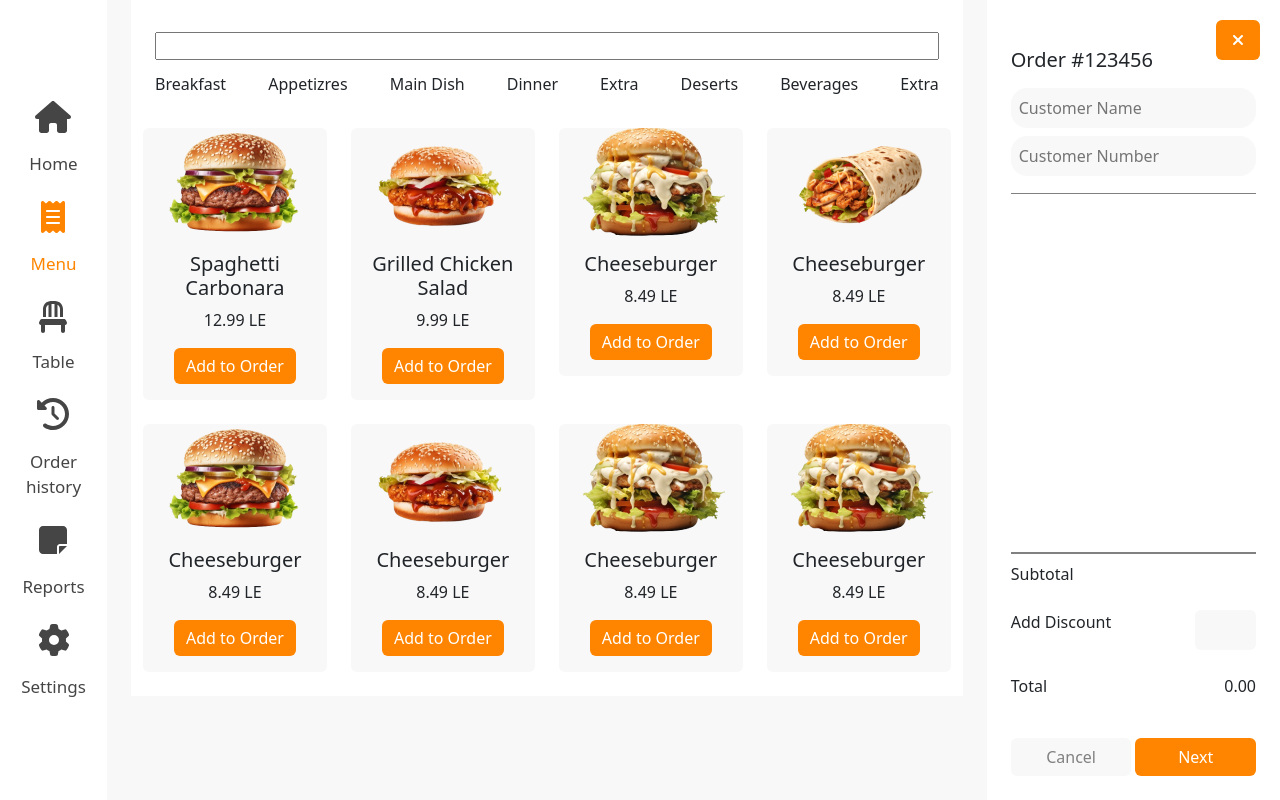
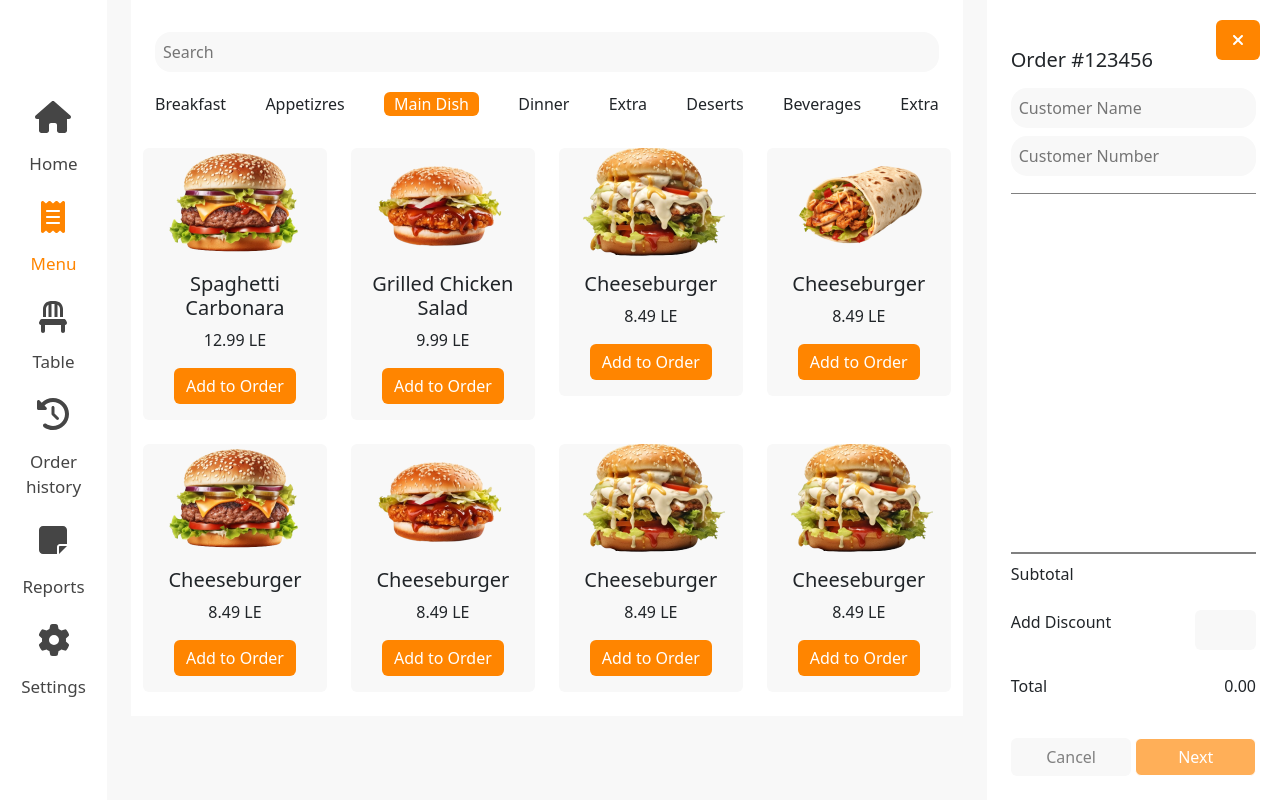
Before and after one commit to Zeyad-Hegazy/food-beverage, a React (Vite) app: page / in a window 1280 px wide. Built offline with nearby package versions, Linux system fonts and the light colour scheme.

Commit message:
change inputs color

```diff
--- a/src/components/Navigation.jsx
+++ b/src/components/Navigation.jsx
@@ -4,12 +4,26 @@ const Navigation = () => {
 	return (
 		<div className="bg-white me-4 ms-4">
 			<Navbar data-bs-theme="light" className="w-100">
-				<input type="search" className="w-100 me-4 ms-4 mt-4" />
+				<input
+					type="text"
+					className="w-100 rounded-4 border-0 p-2 my-2 me-4 ms-4 mt-4"
+					placeholder="Search"
+					name="name"
+					style={{ outline: "none", color: "black", background: "#F8F8F8" }}
+				/>
 			</Navbar>
-			<div className="d-flex justify-content-between align-content-center mt-1 pb-2 me-4 ms-4 flex-wrap gap-4">
+			<div className="d-flex justify-content-between align-content-center mt-1 pb-2 me-4 ms-4 flex-wrap">
 				<div>Breakfast</div>
 				<div>Appetizres</div>
-				<div>Main Dish</div>
+				<div
+					className="rounded-2 text-white"
+					style={{
+						background: "#ff8500",
+						paddingInline: "10px",
+					}}
+				>
+					Main Dish
+				</div>
 				<div>Dinner</div>
 				<div>Extra</div>
 				<div>Deserts</div>
--- a/src/components/ReserveForm.jsx
+++ b/src/components/ReserveForm.jsx
@@ -26,28 +26,28 @@ const ReserveForm = ({ selectedTable, handleReserveClick }) => {
 					className="w-100 rounded-4 border-0 p-2 my-2 mt-4"
 					placeholder="Name"
 					name="name"
-					style={{ outline: "none", color: "#C6C6C6" }}
+					style={{ outline: "none", color: "black" }}
 				/>
 				<input
 					type="text"
 					className="w-100 rounded-4 border-0 p-2 my-2"
 					placeholder="Number"
 					name="number"
-					style={{ outline: "none", color: "#C6C6C6" }}
+					style={{ outline: "none", color: "black" }}
 				/>
 				<input
 					type="text"
 					className="w-100 rounded-4 border-0 p-2 my-2"
 					placeholder="Time"
 					name="time"
-					style={{ outline: "none", color: "#C6C6C6" }}
+					style={{ outline: "none", color: "black" }}
 				/>
 				<textarea
 					type="text"
 					className="w-100 rounded-4 border-0 p-2 my-2"
 					placeholder="Order"
 					name="order"
-					style={{ outline: "none", color: "#C6C6C6", resize: "none" }}
+					style={{ outline: "none", color: "black", resize: "none" }}
 				/>
 
 				<div className="align-self-end d-flex gap-4 mt-4">
--- a/src/pages/Cart.jsx
+++ b/src/pages/Cart.jsx
@@ -23,13 +23,13 @@ const CartOrderStep = ({
 					type="text"
 					className="w-100 rounded-4 border-0 p-2"
 					placeholder="Customer Name"
-					style={{ outline: "none", background: "#F8F8F8", color: "#C6C6C6" }}
+					style={{ outline: "none", background: "#F8F8F8", color: "black" }}
 				/>
 				<input
 					type="text"
 					className="w-100 rounded-4 border-0 p-2 mt-2 mb-2"
 					placeholder="Customer Number"
-					style={{ outline: "none", background: "#F8F8F8", color: "#C6C6C6" }}
+					style={{ outline: "none", background: "#F8F8F8", color: "black" }}
 				/>
 			</div>
 			<div className="mt-5 mb-5">
@@ -64,6 +64,7 @@ const CartOrderStep = ({
 						className="btn w-50"
 						style={{ background: "#FF8500", color: "white" }}
 						onClick={() => setStep("place")}
+						disabled={cart.length === 0}
 					>
 						Next
 					</button>
@@ -136,7 +137,7 @@ const CartPlaceStep = ({
 						type="text"
 						className="w-100 rounded-4 border-0 p-2"
 						placeholder="Table Number"
-						style={{ outline: "none", background: "#F8F8F8", color: "#C6C6C6" }}
+						style={{ outline: "none", background: "#F8F8F8", color: "black" }}
 					/>
 				)}
 
@@ -149,7 +150,7 @@ const CartPlaceStep = ({
 							style={{
 								outline: "none",
 								background: "#F8F8F8",
-								color: "#C6C6C6",
+								color: "black",
 							}}
 						/>
 						<div className="d-flex gap-3 mt-3">
@@ -160,7 +161,7 @@ const CartPlaceStep = ({
 								style={{
 									outline: "none",
 									background: "#F8F8F8",
-									color: "#C6C6C6",
+									color: "black",
 								}}
 							/>
 							<input
@@ -170,7 +171,7 @@ const CartPlaceStep = ({
 								style={{
 									outline: "none",
 									background: "#F8F8F8",
-									color: "#C6C6C6",
+									color: "black",
 								}}
 							/>
 						</div>
--- a/src/pages/Table.jsx
+++ b/src/pages/Table.jsx
@@ -15,11 +15,25 @@ const TableComponent = () => {
 	return (
 		<div className="w-100 pe-4 ps-4 ms-4 pt-4 bg-white">
 			<Navbar data-bs-theme="light" className="w-50">
-				<input type="search" className="w-100" />
+				<input
+					type="text"
+					className="w-100 rounded-4 border-0 p-2"
+					placeholder="Search"
+					name="name"
+					style={{ outline: "none", color: "black", background: "#F8F8F8" }}
+				/>{" "}
 			</Navbar>
 
 			<div className="d-flex gap-4">
-				<div>All</div>
+				<div
+					className="rounded-2 text-white"
+					style={{
+						background: "#ff8500",
+						paddingInline: "10px",
+					}}
+				>
+					All
+				</div>
 				<div>Reserved</div>
 			</div>
 
```
